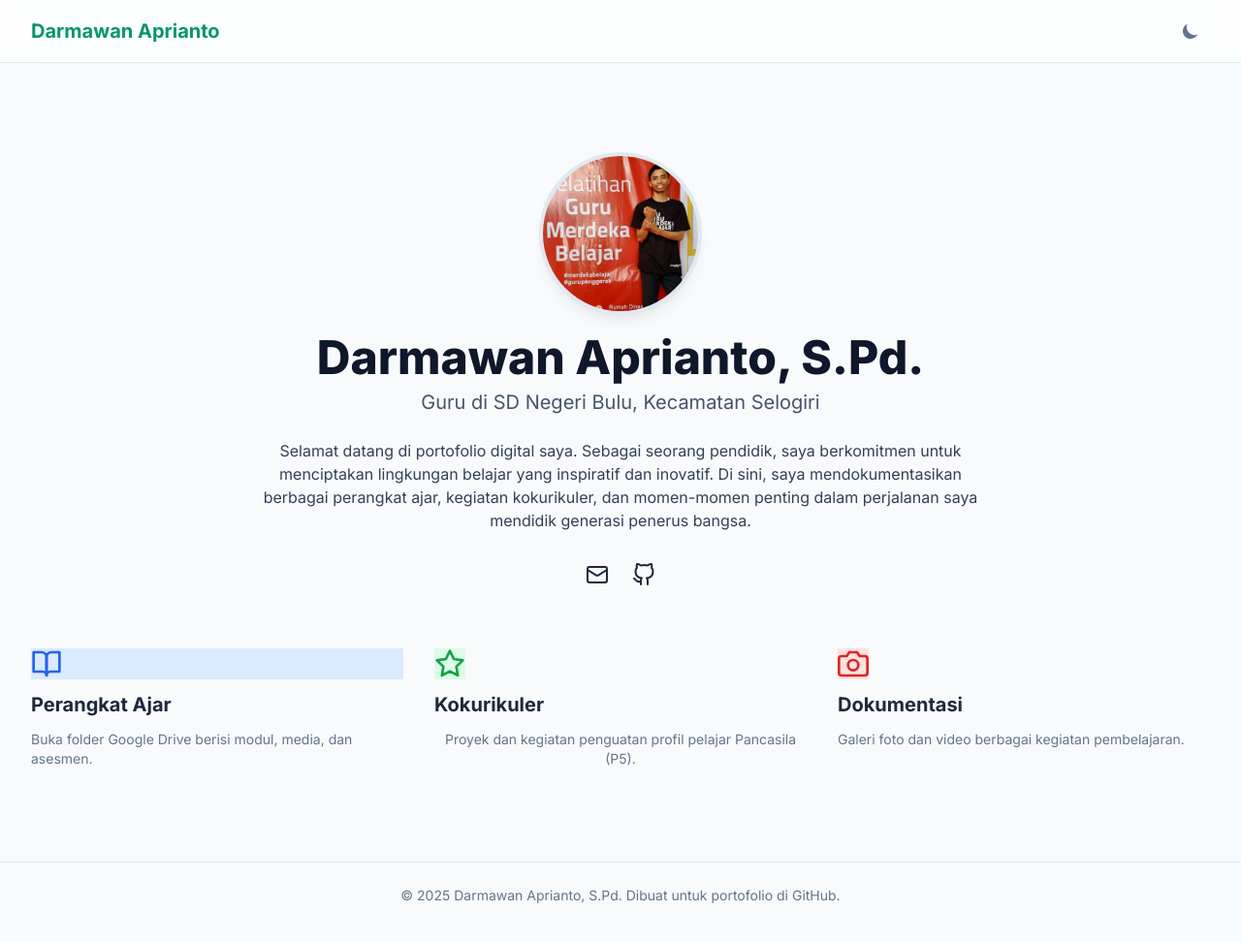
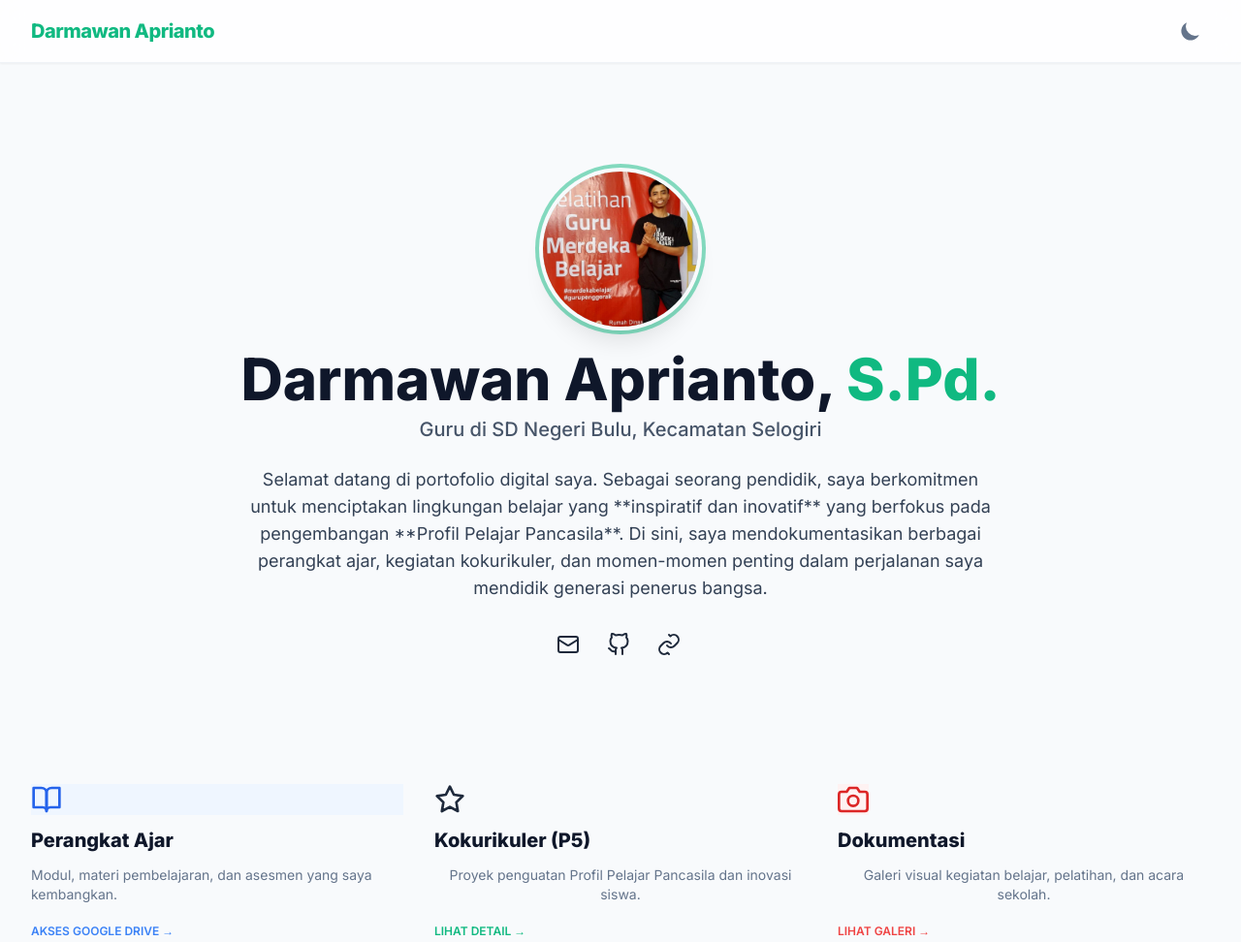
Before and after one commit to sdnegeribulu/darmawanaprianto, a plain HTML site: page index.html in a window 1280 px wide. Shown: the top 972 px of the page at 97% size. Drawn offline with nearby package versions, Linux system fonts and the light colour scheme.

Commit message:
Update index.html

```diff
--- a/index.html
+++ b/index.html
@@ -4,12 +4,10 @@
     <meta charset="UTF-8">
     <meta name="viewport" content="width=device-width, initial-scale=1.0">
     <title>Portofolio Digital - Darmawan Aprianto, S.Pd.</title>
-    <!-- Tailwind CSS -->
     <script src="https://cdn.tailwindcss.com"></script>
-    <!-- Google Fonts: Inter -->
     <link rel="preconnect" href="https://fonts.googleapis.com">
     <link rel="preconnect" href="https://fonts.gstatic.com" crossorigin>
-    <link href="https://fonts.googleapis.com/css2?family=Inter:wght@400;500;600;700;800&display=swap" rel="stylesheet">
+    <link href="https://fonts.googleapis.com/css2?family=Inter:wght@400;500;600;700;800;900&display=swap" rel="stylesheet">
 
     <script>
         // Skrip untuk mencegah FOUC (Flash of Unstyled Content) saat dark mode aktif
@@ -18,38 +16,77 @@
         } else {
             document.documentElement.classList.remove('dark');
         }
+        // Konfigurasi Tailwind (Opsional: untuk menggunakan warna kustom)
+        tailwind.config = {
+            darkMode: 'class',
+            theme: {
+                extend: {
+                    colors: {
+                        'primary-accent': {
+                            500: '#10b981', // Emerald 500
+                            400: '#34d399', // Emerald 400
+                        },
+                        'secondary-base': {
+                            800: '#1f2937', // slate 800
+                        }
+                    },
+                    boxShadow: {
+                        '3xl': '0 35px 60px -15px rgba(0, 0, 0, 0.3)',
+                    }
+                }
+            }
+        }
     </script>
 
     <style>
-        body { font-family: 'Inter', sans-serif; -webkit-font-smoothing: antialiased; -moz-osx-font-smoothing: grayscale; }
-        .page-content { animation: fadeIn 0.5s ease-in-out; }
+        /* Gaya Kustom untuk Elegansi */
+        body {
+            font-family: 'Inter', sans-serif;
+            -webkit-font-smoothing: antialiased;
+            -moz-osx-font-smoothing: grayscale;
+        }
+        .page-content {
+            /* Efek fade-in lebih halus */
+            animation: fadeIn 0.6s cubic-bezier(0.39, 0.575, 0.565, 1);
+        }
         @keyframes fadeIn {
-            from { opacity: 0; transform: translateY(20px); }
+            from { opacity: 0; transform: translateY(15px); }
             to { opacity: 1; transform: translateY(0); }
         }
+        /* Scrollbar styling for aesthetic */
         ::-webkit-scrollbar { width: 8px; }
         ::-webkit-scrollbar-track { background: #f1f5f9; }
-        ::-webkit-scrollbar-thumb { background: #94a3b8; border-radius: 10px; }
-        .dark ::-webkit-scrollbar-track { background: #1e293b; }
+        ::-webkit-scrollbar-thumb { background: #64748b; border-radius: 10px; }
+        .dark ::-webkit-scrollbar-track { background: #0f172a; }
         .dark ::-webkit-scrollbar-thumb { background: #475569; }
+
+        /* Kelas Tailwind Kustom */
+        .social-link { @apply text-slate-500 dark:text-slate-400 hover:text-primary-accent-500 dark:hover:text-primary-accent-400 transition-colors; }
+        /* Perubahan utama pada nav-card: shadow lebih elegan, border lebih halus, dan efek hover yang profesional */
+        .nav-card { @apply bg-white dark:bg-slate-800 p-8 rounded-2xl shadow-lg hover:shadow-2xl dark:hover:shadow-3xl dark:shadow-slate-900/40 border border-slate-100 dark:border-slate-700 text-left transition-all duration-300 hover:scale-[1.02]; display: flex; flex-direction: column; gap: 0.75rem; }
+        .icon-container { @apply w-16 h-16 rounded-xl flex items-center justify-center mb-2; }
+        .content-container { @apply max-w-4xl mx-auto; }
+        .back-button { @apply mb-8 flex items-center gap-2 font-semibold text-primary-accent-500 dark:text-primary-accent-400 hover:underline; }
+        .content-title { @apply text-3xl md:text-4xl font-extrabold text-slate-900 dark:text-white mb-2; }
+        .content-description { @apply text-slate-600 dark:text-slate-400 mb-8; }
+        .content-placeholder { @apply border-t border-slate-200 dark:border-slate-800 pt-8; }
+        .gallery-image { @apply rounded-xl w-full aspect-square object-cover transition-transform duration-300 hover:scale-[1.02] shadow-md; }
     </style>
 </head>
-<body class="bg-slate-50 dark:bg-slate-900 text-slate-800 dark:text-slate-200 transition-colors duration-300">
+<body class="bg-slate-50 dark:bg-slate-900 text-slate-800 dark:text-slate-200 transition-colors duration-500">
 
-    <!-- NAVBAR -->
-    <nav class="bg-white/70 dark:bg-slate-800/70 backdrop-blur-lg sticky top-0 z-50 border-b border-slate-200 dark:border-slate-700">
+    <nav class="bg-white/80 dark:bg-slate-900/80 backdrop-blur-md sticky top-0 z-50 border-b border-slate-200/50 dark:border-slate-800/50 shadow-sm">
         <div class="max-w-7xl mx-auto px-4 sm:px-6 lg:px-8">
             <div class="flex items-center justify-between h-16">
                 <div class="flex items-center">
-                    <a href="#" onclick="showPage('home-page')" class="text-xl font-bold text-emerald-600 dark:text-emerald-400">
+                    <a href="#" onclick="showPage('home-page')" class="text-xl font-extrabold text-primary-accent-500 dark:text-primary-accent-400 tracking-tight hover:opacity-80 transition-opacity">
                         Darmawan Aprianto
                     </a>
                 </div>
                 <div class="flex items-center gap-4">
-                    <!-- Tombol Dark Mode Toggle -->
-                    <button id="theme-toggle" type="button" class="text-slate-500 dark:text-slate-400 hover:bg-slate-100 dark:hover:bg-slate-700 rounded-lg text-sm p-2.5">
-                        <svg id="theme-toggle-dark-icon" class="hidden w-5 h-5" fill="currentColor" viewBox="0 0 20 20"><path d="M17.293 13.293A8 8 0 016.707 2.707a8.001 8.001 0 1010.586 10.586z"></path></svg>
-                        <svg id="theme-toggle-light-icon" class="hidden w-5 h-5" fill="currentColor" viewBox="0 0 20 20"><path d="M10 2a1 1 0 011 1v1a1 1 0 11-2 0V3a1 1 0 011-1zm4 8a4 4 0 11-8 0 4 4 0 018 0zm-.464 4.95l.707.707a1 1 0 001.414-1.414l-.707-.707a1 1 0 00-1.414 1.414zm2.12-10.607a1 1 0 010 1.414l-.706.707a1 1 0 11-1.414-1.414l.707-.707a1 1 0 011.414 0zM17 11a1 1 0 100-2h-1a1 1 0 100 2h1zm-7 4a1 1 0 011 1v1a1 1 0 11-2 0v-1a1 1 0 011-1zM5.05 6.464A1 1 0 106.465 5.05l-.708-.707a1 1 0 00-1.414 1.414l.707.707zm-.707 8.486a1 1 0 011.414 0l.707.707a1 1 0 01-1.414 1.414l-.707-.707a1 1 0 010-1.414zM4 11a1 1 0 100-2H3a1 1 0 100 2h1z" fill-rule="evenodd" clip-rule="evenodd"></path></svg>
+                    <button id="theme-toggle" type="button" class="text-slate-500 dark:text-slate-400 hover:bg-slate-100 dark:hover:bg-slate-700 rounded-full text-sm p-2 transition-colors">
+                        <svg id="theme-toggle-dark-icon" class="hidden w-6 h-6" fill="currentColor" viewBox="0 0 20 20"><path d="M17.293 13.293A8 8 0 016.707 2.707a8.001 8.001 0 1010.586 10.586z"></path></svg>
+                        <svg id="theme-toggle-light-icon" class="hidden w-6 h-6" fill="currentColor" viewBox="0 0 20 20"><path d="M10 2a1 1 0 011 1v1a1 1 0 11-2 0V3a1 1 0 011-1zm4 8a4 4 0 11-8 0 4 4 0 018 0zm-.464 4.95l.707.707a1 1 0 001.414-1.414l-.707-.707a1 1 0 00-1.414 1.414zm2.12-10.607a1 1 0 010 1.414l-.706.707a1 1 0 11-1.414-1.414l.707-.707a1 1 0 011.414 0zM17 11a1 1 0 100-2h-1a1 1 0 100 2h1zm-7 4a1 1 0 011 1v1a1 1 0 11-2 0v-1a1 1 0 011-1zM5.05 6.464A1 1 0 106.465 5.05l-.708-.707a1 1 0 00-1.414 1.414l.707.707zm-.707 8.486a1 1 0 011.414 0l.707.707a1 1 0 01-1.414 1.414l-.707-.707a1 1 0 010-1.414zM4 11a1 1 0 100-2H3a1 1 0 100 2h1z" fill-rule="evenodd" clip-rule="evenodd"></path></svg>
                     </button>
                 </div>
             </div>
@@ -58,112 +95,112 @@
 
     <div id="app" class="max-w-7xl mx-auto p-4 sm:p-6 lg:p-8">
 
-        <!-- HALAMAN UTAMA / HOME -->
         <div id="home-page" class="page-content">
-            <!-- Hero Section -->
-            <header class="text-center py-16">
-                <img src="fotokgb.jpg" alt="Foto Profil Darmawan Aprianto" class="w-40 h-40 mx-auto rounded-full object-cover mb-6 ring-4 ring-slate-200 dark:ring-slate-700 shadow-lg">
-                <h1 class="text-4xl md:text-5xl font-extrabold text-slate-900 dark:text-white">Darmawan Aprianto, S.Pd.</h1>
-                <p class="text-xl text-slate-600 dark:text-slate-400 mt-2">Guru di SD Negeri Bulu, Kecamatan Selogiri</p>
-                <p class="max-w-3xl mx-auto mt-6 text-slate-700 dark:text-slate-300">
-                    Selamat datang di portofolio digital saya. Sebagai seorang pendidik, saya berkomitmen untuk menciptakan lingkungan belajar yang inspiratif dan inovatif. Di sini, saya mendokumentasikan berbagai perangkat ajar, kegiatan kokurikuler, dan momen-momen penting dalam perjalanan saya mendidik generasi penerus bangsa.
+            <header class="text-center py-16 md:py-20">
+                <img src="fotokgb.jpg" alt="Foto Profil Darmawan Aprianto" class="w-40 h-40 mx-auto rounded-full object-cover mb-6 ring-4 ring-primary-accent-500/50 dark:ring-primary-accent-400/50 ring-offset-4 ring-offset-slate-50 dark:ring-offset-slate-900 shadow-xl transition-all duration-300">
+                <h1 class="text-4xl md:text-6xl font-extrabold text-slate-900 dark:text-white leading-tight">Darmawan Aprianto, <span class="text-primary-accent-500 dark:text-primary-accent-400">S.Pd.</span></h1>
+                <p class="text-xl text-slate-600 dark:text-slate-400 mt-2 font-medium">Guru di SD Negeri Bulu, Kecamatan Selogiri</p>
+                <p class="max-w-3xl mx-auto mt-6 text-slate-700 dark:text-slate-300 text-lg">
+                    Selamat datang di portofolio digital saya. Sebagai seorang pendidik, saya berkomitmen untuk menciptakan lingkungan belajar yang **inspiratif dan inovatif** yang berfokus pada pengembangan **Profil Pelajar Pancasila**. Di sini, saya mendokumentasikan berbagai perangkat ajar, kegiatan kokurikuler, dan momen-momen penting dalam perjalanan saya mendidik generasi penerus bangsa.
                 </p>
-                <!-- Social Icons -->
                 <div class="mt-8 flex justify-center items-center gap-6">
-                    <a href="mailto:emailanda@example.com" class="social-link" title="Email">
+                    <a href="mailto:emailanda@example.com" class="social-link w-7 h-7" title="Email">
                         <svg xmlns="http://www.w3.org/2000/svg" width="24" height="24" viewBox="0 0 24 24" fill="none" stroke="currentColor" stroke-width="2" stroke-linecap="round" stroke-linejoin="round"><rect x="2" y="4" width="20" height="16" rx="2"/><path d="m22 7-8.97 5.7a1.94 1.94 0 0 1-2.06 0L2 7"/></svg>
                     </a>
-                    <a href="https://github.com/usernameanda" target="_blank" class="social-link" title="GitHub">
+                    <a href="https://github.com/usernameanda" target="_blank" class="social-link w-7 h-7" title="GitHub">
                          <svg xmlns="http://www.w3.org/2000/svg" width="24" height="24" viewBox="0 0 24 24" fill="none" stroke="currentColor" stroke-width="2" stroke-linecap="round" stroke-linejoin="round"><path d="M9 19c-5 1.5-5-2.5-7-3m14 6v-3.87a3.37 3.37 0 0 0-.94-2.61c3.14-.35 6.44-1.54 6.44-7A5.44 5.44 0 0 0 20 4.77 5.07 5.07 0 0 0 19.91 1S18.73.65 16 2.48a13.38 13.38 0 0 0-7 0C6.27.65 5.09 1 5.09 1A5.07 5.07 0 0 0 5 4.77a5.44 5.44 0 0 0-1.5 3.78c0 5.42 3.3 6.61 6.44 7A3.37 3.37 0 0 0 9 18.13V22"/></svg>
+                    </a>
+                    <a href="https://linktr.ee/darmawan" target="_blank" class="social-link w-7 h-7" title="Linktree">
+                        <svg xmlns="http://www.w3.org/2000/svg" width="24" height="24" viewBox="0 0 24 24" fill="none" stroke="currentColor" stroke-width="2" stroke-linecap="round" stroke-linejoin="round"><path d="M10 13a5 5 0 0 0 7.54.54l3-3a5 5 0 0 0-7.07-7.07L12 2"/><path d="M14 11a5 5 0 0 0-7.54-.54l-3 3a5 5 0 0 0 7.07 7.07L12 22"/></svg>
                     </a>
                 </div>
             </header>
 
-            <!-- Portfolio Section -->
-            <main>
-                <div class="grid grid-cols-1 md:grid-cols-3 gap-8">
+            <main class="mt-12">
+                <div class="grid grid-cols-1 md:grid-cols-3 gap-6 lg:gap-8">
 
-                    <!-- KARTU 1: PERANGKAT AJAR (LINK) -->
                     <a href="https://drive.google.com/drive/folders/1mH1dickQtXcpG13mtzeKm17cDxDCYKnY?usp=sharing" target="_blank" rel="noopener noreferrer" class="nav-card">
-                        <div class="icon-container bg-blue-100 dark:bg-blue-900/50 text-blue-600 dark:text-blue-300">
+                        <div class="icon-container bg-blue-50 dark:bg-blue-900/40 text-blue-600 dark:text-blue-300">
                            <svg xmlns="http://www.w3.org/2000/svg" width="32" height="32" viewBox="0 0 24 24" fill="none" stroke="currentColor" stroke-width="2" stroke-linecap="round" stroke-linejoin="round"><path d="M2 3h6a4 4 0 0 1 4 4v14a3 3 0 0 0-3-3H2z"></path><path d="M22 3h-6a4 4 0 0 0-4 4v14a3 3 0 0 1 3-3h7z"></path></svg>
                         </div>
-                        <h3 class="font-bold text-xl">Perangkat Ajar</h3>
-                        <p class="text-sm text-slate-500 dark:text-slate-400">Buka folder Google Drive berisi modul, media, dan asesmen.</p>
+                        <h3 class="font-extrabold text-xl text-slate-900 dark:text-white">Perangkat Ajar</h3>
+                        <p class="text-sm text-slate-500 dark:text-slate-400">Modul, materi pembelajaran, dan asesmen yang saya kembangkan.</p>
+                        <span class="text-xs font-semibold text-blue-500 dark:text-blue-400 mt-2">AKSES GOOGLE DRIVE &rarr;</span>
                     </a>
 
-                    <!-- Tombol 2: Kokurikuler -->
                     <button onclick="showPage('page-2')" class="nav-card">
-                        <div class="icon-container bg-green-100 dark:bg-green-900/50 text-green-600 dark:text-green-300">
+                        <div class="icon-container bg-primary-accent-50 dark:bg-primary-accent-900/40 text-primary-accent-600 dark:text-primary-accent-300">
                            <svg xmlns="http://www.w3.org/2000/svg" width="32" height="32" viewBox="0 0 24 24" fill="none" stroke="currentColor" stroke-width="2" stroke-linecap="round" stroke-linejoin="round"><polygon points="12 2 15.09 8.26 22 9.27 17 14.14 18.18 21.02 12 17.77 5.82 21.02 7 14.14 2 9.27 8.91 8.26 12 2"></polygon></svg>
                         </div>
-                        <h3 class="font-bold text-xl">Kokurikuler</h3>
-                        <p class="text-sm text-slate-500 dark:text-slate-400">Proyek dan kegiatan penguatan profil pelajar Pancasila (P5).</p>
+                        <h3 class="font-extrabold text-xl text-slate-900 dark:text-white">Kokurikuler (P5)</h3>
+                        <p class="text-sm text-slate-500 dark:text-slate-400">Proyek penguatan Profil Pelajar Pancasila dan inovasi siswa.</p>
+                        <span class="text-xs font-semibold text-primary-accent-500 dark:text-primary-accent-400 mt-2">LIHAT DETAIL &rarr;</span>
                     </button>
 
-                    <!-- Tombol 3: Dokumentasi -->
                     <button onclick="showPage('page-3')" class="nav-card">
-                        <div class="icon-container bg-red-100 dark:bg-red-900/50 text-red-600 dark:text-red-300">
+                        <div class="icon-container bg-red-50 dark:bg-red-900/40 text-red-600 dark:text-red-300">
                            <svg xmlns="http://www.w3.org/2000/svg" width="32" height="32" viewBox="0 0 24 24" fill="none" stroke="currentColor" stroke-width="2" stroke-linecap="round" stroke-linejoin="round"><path d="M23 19a2 2 0 0 1-2 2H3a2 2 0 0 1-2-2V8a2 2 0 0 1 2-2h4l2-3h6l2 3h4a2 2 0 0 1 2 2z"></path><circle cx="12" cy="13" r="4"></circle></svg>
                         </div>
-                        <h3 class="font-bold text-xl">Dokumentasi</h3>
-                        <p class="text-sm text-slate-500 dark:text-slate-400">Galeri foto dan video berbagai kegiatan pembelajaran.</p>
+                        <h3 class="font-extrabold text-xl text-slate-900 dark:text-white">Dokumentasi</h3>
+                        <p class="text-sm text-slate-500 dark:text-slate-400">Galeri visual kegiatan belajar, pelatihan, dan acara sekolah.</p>
+                        <span class="text-xs font-semibold text-red-500 dark:text-red-400 mt-2">LIHAT GALERI &rarr;</span>
                     </button>
                 </div>
             </main>
         </div>
 
-        <!-- CONTENT PAGES -->
-
-        <!-- ======================================================= -->
-        <!-- HALAMAN KOKURIKULER (FOTO DAN TEKS SUDAH DIUBAH DI SINI) -->
-        <!-- ======================================================= -->
         <div id="page-2" class="page-content hidden">
             <div class="content-container">
                 <button onclick="showPage('home-page')" class="back-button">
-                    &larr; Kembali
+                    <svg xmlns="http://www.w3.org/2000/svg" width="18" height="18" viewBox="0 0 24 24" fill="none" stroke="currentColor" stroke-width="2" stroke-linecap="round" stroke-linejoin="round"><path d="m15 18-6-6 6-6"/></svg> Kembali ke Beranda
                 </button>
-                <h2 class="content-title">Kegiatan Kokurikuler</h2>
+                <h2 class="content-title">Proyek Penguatan Profil Pelajar Pancasila (P5)</h2>
                 <p class="content-description">
-                    Dokumentasi pelaksanaan kegiatan kokurikuler, yang bertujuan untuk mengembangkan karakter dan kompetensi siswa di luar kelas.
+                    Dokumentasi pelaksanaan kegiatan kokurikuler yang bertujuan untuk mengembangkan karakter dan kompetensi siswa di luar kelas.
                 </p>
                 <div class="content-placeholder">
-                    <h4 class="font-semibold mb-4 text-slate-800 dark:text-slate-100">Kokurikuler: Rekayasa dan Teknologi - "Mencari Manfaat Dari Internet"</h4>
-                    <img src="kokurikuler.jpg" alt="Foto Kegiatan Kokurikuler" class="rounded-lg w-full object-cover mb-4">
-                    <p>Siswa belajar mencari pengalaman yang berharga dari internet, yang bisa memberikan manfaat positif untuk mereka.</p>
+                    <div class="bg-white dark:bg-slate-800 p-6 rounded-xl shadow-lg border border-slate-100 dark:border-slate-800">
+                        <h4 class="font-extrabold text-xl mb-4 text-slate-900 dark:text-white border-b pb-2 border-primary-accent-500/50">Proyek 1: "Rekayasa dan Teknologi - Mencari Manfaat Dari Internet"</h4>
+                        <img src="kokurikuler.jpg" alt="Foto Kegiatan Kokurikuler" class="rounded-lg w-full object-cover mb-4 shadow-md aspect-video">
+                        <p class="text-slate-700 dark:text-slate-300">Siswa belajar mencari pengalaman berharga, mengidentifikasi sumber informasi terpercaya, dan menerapkan etika digital. Proyek ini melatih nalar kritis dan kreativitas mereka.</p>
+                        <a href="#" class="mt-4 inline-block font-semibold text-primary-accent-500 dark:text-primary-accent-400 hover:opacity-80 transition-opacity text-sm">Lihat Laporan Lengkap &rarr;</a>
+                    </div>
+
                 </div>
             </div>
         </div>
 
-        <!-- Halaman Dokumentasi -->
         <div id="page-3" class="page-content hidden">
              <div class="content-container">
                 <button onclick="showPage('home-page')" class="back-button">
-                    &larr; Kembali
+                    <svg xmlns="http://www.w3.org/2000/svg" width="18" height="18" viewBox="0 0 24 24" fill="none" stroke="currentColor" stroke-width="2" stroke-linecap="round" stroke-linejoin="round"><path d="m15 18-6-6 6-6"/></svg> Kembali ke Beranda
                 </button>
-                <h2 class="content-title">Dokumentasi Kegiatan</h2>
+                <h2 class="content-title">Galeri Dokumentasi Kegiatan</h2>
                 <p class="content-description">
-                    Galeri ini berisi momen-momen yang terekam selama kegiatan belajar mengajar, perayaan hari besar, dan acara-acara sekolah lainnya.
+                    Galeri visual momen-momen yang terekam selama kegiatan belajar mengajar, perayaan hari besar, pelatihan, dan acara sekolah lainnya.
                 </p>
                  <div class="content-placeholder grid grid-cols-2 md:grid-cols-3 gap-4">
-                    <img src="https://placehold.co/400x400/1e293b/94a3b8?text=Foto+1" alt="Dokumentasi 1" class="gallery-image">
-                    <img src="https://placehold.co/400x400/1e293b/94a3b8?text=Foto+2" alt="Dokumentasi 2" class="gallery-image">
-                    <img src="https://placehold.co/400x400/1e293b/94a3b8?text=Foto+3" alt="Dokumentasi 3" class="gallery-image">
+                    <img src="https://placehold.co/400x400/0f172a/64748b?text=Dokumentasi+1" alt="Dokumentasi 1" class="gallery-image">
+                    <img src="https://placehold.co/400x400/0f172a/64748b?text=Dokumentasi+2" alt="Dokumentasi 2" class="gallery-image">
+                    <img src="https://placehold.co/400x400/0f172a/64748b?text=Dokumentasi+3" alt="Dokumentasi 3" class="gallery-image">
+                    <img src="https://placehold.co/400x400/0f172a/64748b?text=Dokumentasi+4" alt="Dokumentasi 4" class="gallery-image">
+                    <img src="https://placehold.co/400x400/0f172a/64748b?text=Dokumentasi+5" alt="Dokumentasi 5" class="gallery-image">
+                    <img src="https://placehold.co/400x400/0f172a/64748b?text=Dokumentasi+6" alt="Dokumentasi 6" class="gallery-image">
                  </div>
             </div>
         </div>
     </div>
 
-    <!-- FOOTER -->
-    <footer class="border-t border-slate-200 dark:border-slate-800 mt-16">
+    <footer class="border-t border-slate-200 dark:border-slate-800 mt-16 bg-white dark:bg-slate-900/50">
         <div class="max-w-7xl mx-auto text-center py-6 px-4">
-            <p class="text-slate-500 dark:text-slate-400 text-sm">&copy; <span id="year"></span> Darmawan Aprianto, S.Pd. Dibuat untuk portofolio di GitHub.</p>
+            <p class="text-slate-500 dark:text-slate-400 text-sm">&copy; <span id="year"></span> Darmawan Aprianto, S.Pd. Dibuat dengan &hearts; untuk portofolio di GitHub.</p>
         </div>
     </footer>
 
 
-    <!-- JAVASCRIPT LOGIC -->
     <script>
+        // ... (kode JS lama untuk showPage, year, dan themeToggle) ...
+
         function showPage(pageId) {
             document.querySelectorAll('.page-content').forEach(page => page.classList.add('hidden'));
             const targetPage = document.getElementById(pageId);
@@ -178,7 +215,9 @@
         const themeToggleDarkIcon = document.getElementById('theme-toggle-dark-icon');
         const themeToggleLightIcon = document.getElementById('theme-toggle-light-icon');
 
-        if (localStorage.getItem('color-theme') === 'dark' || (!('color-theme' in localStorage) && window.matchMedia('(prefers-color-scheme: dark)').matches)) {
+        const isDarkMode = localStorage.getItem('color-theme') === 'dark' || (!('color-theme' in localStorage) && window.matchMedia('(prefers-color-scheme: dark)').matches);
+
+        if (isDarkMode) {
             themeToggleLightIcon.classList.remove('hidden');
         } else {
             themeToggleDarkIcon.classList.remove('hidden');
@@ -207,22 +246,6 @@
                 }
             }
         });
-
-        document.addEventListener('DOMContentLoaded', function() {
-            const style = document.createElement('style');
-            style.innerHTML = `
-                .social-link { @apply text-slate-500 dark:text-slate-400 hover:text-emerald-600 dark:hover:text-emerald-400 transition-colors; }
-                .nav-card { @apply bg-white dark:bg-slate-800 p-8 rounded-2xl shadow-sm hover:shadow-xl dark:hover:shadow-2xl dark:shadow-slate-900/50 border border-slate-200 dark:border-slate-700 text-left transition-all duration-300 hover:-translate-y-1; display: flex; flex-direction: column; gap: 0.75rem; }
-                .icon-container { @apply w-16 h-16 rounded-xl flex items-center justify-center mb-2; }
-                .content-container { @apply max-w-4xl mx-auto; }
-                .back-button { @apply mb-8 font-semibold text-emerald-600 dark:text-emerald-400 hover:underline; }
-                .content-title { @apply text-3xl md:text-4xl font-bold text-slate-900 dark:text-white mb-2; }
-                .content-description { @apply text-slate-600 dark:text-slate-400 mb-8; }
-                .content-placeholder { @apply border-t border-slate-200 dark:border-slate-700 pt-8; }
-                .gallery-image { @apply rounded-lg w-full aspect-square object-cover transition-transform duration-300 hover:scale-105; }
-            `;
-            document.head.appendChild(style);
-        });
     </script>
 </body>
 </html>
```
